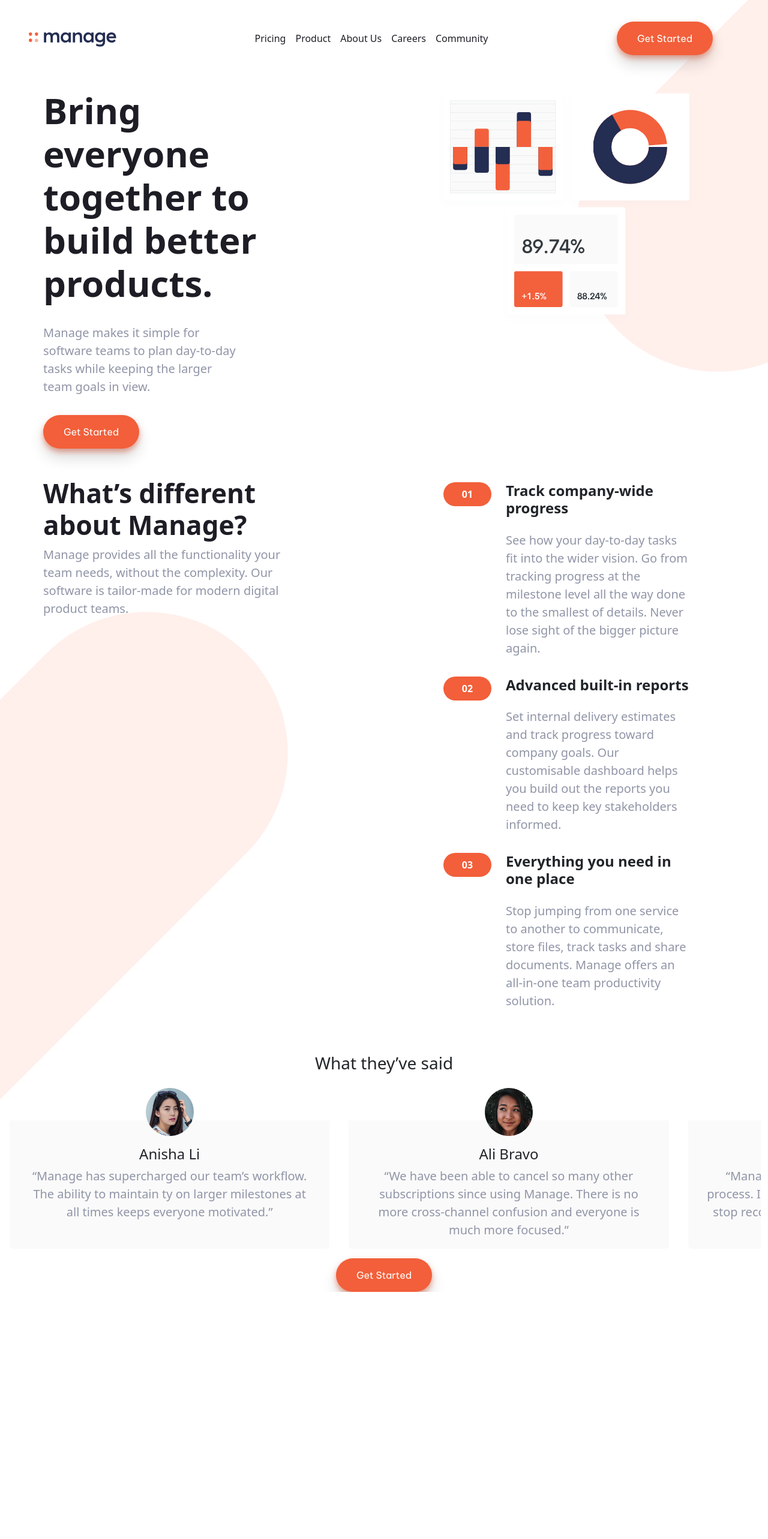
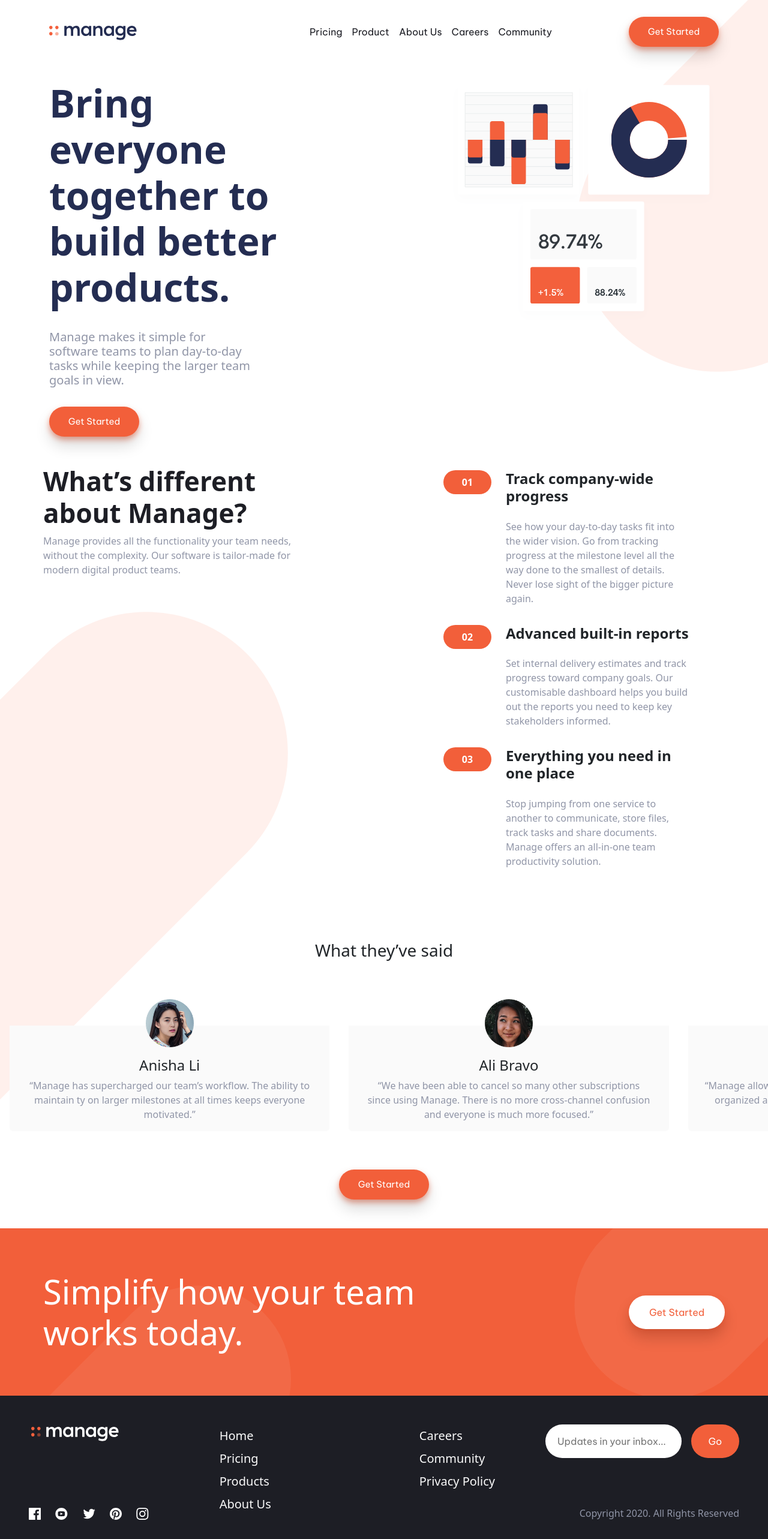
Before and after one commit to MrSeager/manage-landing, a React (Create React App) app: page / in a window 1280 px wide. Shown: the part 20-2586 px from the top of the page at 60% size. Before the commit the page ends 2174 px from the top, so only its background shows below. Built offline with nearby package versions, Linux system fonts and the light colour scheme.

Commit message:
4/13/2024

```diff
--- a/package.json
+++ b/package.json
@@ -12,6 +12,7 @@
     "react-bootstrap": "^2.10.2",
     "react-dom": "^18.2.0",
     "react-scripts": "5.0.1",
+    "swiper": "^11.1.0",
     "web-vitals": "^2.1.4"
   },
   "scripts": {
--- /dev/null
+++ b/src/Footer.js
@@ -0,0 +1,75 @@
+import React, {useState} from 'react';
+import ReactDOM from 'react-dom/client';
+import './index.css';
+import 'bootstrap/dist/css/bootstrap.css';
+
+import ImgLogo from './images/Image.png'
+import FBIcon from './images/icon-facebook.svg';
+import YTIcon from './images/icon-youtube.svg';
+import TIcon from './images/icon-twitter.svg';
+import PIcon from './images/icon-pinterest.svg';
+import IIcon from './images/icon-instagram.svg';
+
+const Footer = () => {
+    const [email, setEmail] = useState('');
+    const [error, setError] = useState(null);
+
+    const isValidEmail = (email) => {
+        return /\S+@\S+\.\S+/.test(email);
+    };
+
+    const handleChange = (event) => {
+        const inputValue = event.target.value;
+        setEmail(inputValue);
+
+        if (!isValidEmail(inputValue)){
+            setError('Please insert a valid email');
+        } else {
+            setError(null);
+        }
+    };
+
+    const handleSubmit = (event) => {
+        event.preventDefault();
+    };
+
+    return (
+        <footer className='container-fluid p-5'>
+            <img src={ImgLogo} alt='logo' className='img-fluid m-1' />
+            <div id='links' className='d-flex flex-row justify-content-between align-items-start'>
+                <div className='btn-group-vertical'>
+                    <a className='m-1' href='#'>Home</a>
+                    <a className='m-1' href='#'>Pricing</a>
+                    <a className='m-1' href='#'>Products</a>
+                    <a className='m-1' href='#'>About Us</a>
+                </div>
+                <div className='btn-group-vertical'>
+                    <a className='m-1' href='#'>Careers</a>
+                    <a className='m-1' href='#'>Community</a>
+                    <a className='m-1' href='#'>Privacy Policy</a>
+                </div>
+            </div>
+            <form id='sub' className='d-flex justify-content-between justify-self-end' onSubmit={handleSubmit}>
+                <input id='email'
+                       name='email'
+                       value={email}
+                       onChange={handleChange}
+                       className='cs-input'
+                       type="mail"
+                       placeholder="Updates in your inbox..." />
+                {error && <h6 className='cs-h6'>{error}</h6>}
+                <button className='cs-btn3' type="submit">Go</button>
+            </form>
+            <div id='socLinks' className='container-flued d-flex justify-content-between'>
+                <a className='' target="_blank" href='https://www.facebook.com/'><img src={FBIcon} alt='icon' /></a>
+                <a className='' target="_blank" href='https://www.youtube.com/'><img src={YTIcon} alt='icon' /></a>
+                <a className='' target="_blank" href='https://www.twitter.com/'><img src={TIcon} alt='icon' /></a>
+                <a className='' target="_blank" href='https://www.pinterest.com/'><img src={PIcon} alt='icon' /></a>
+                <a className='' target="_blank" href='https://www.instagram.com/'><img src={IIcon} alt='icon' /></a>
+            </div>
+            <p className='justify-self-end align-self-end'>Copyright 2020. All Rights Reserved</p>
+        </footer>
+    );
+};
+
+export default Footer;
--- a/src/Section_1.js
+++ b/src/Section_1.js
@@ -1,22 +1,32 @@
 import React from 'react';
 import './index.css';
 import 'bootstrap/dist/css/bootstrap.css';
+
+import Container from 'react-bootstrap/Container';
+import Row from 'react-bootstrap/Row';
+import Col from 'react-bootstrap/Col';
 
 import ImgIll from './images/illustration-intro.svg';
 
 const Section_1 = () => {
     return (
-        <section id='s1' className='container m-5 row'>
-            <div className='col-md-5 d-flex flex-column justify-content-center'>
-                <h1 className=''>Bring everyone together to build better products.</h1>
-                <p className=''>Manage makes it simple for software teams to plan day-to-day
-                tasks while keeping the larger team goals in view.</p>
-                <button className='cs-btn'>Get Started</button>
-            </div>
-            <div className='col-md-5 ms-md-auto'>
-                <img src={ImgIll} alt='Illustration' className='img-fluid float-end' />
-            </div>
-        </section>
+        <Container id='s1' className='mt-5'>
+            <Row>
+                <Col sm={{ span: 12, order: 3 }}
+                     md={{ span: 5, order: 1 }} className='d-flex flex-column justify-content-center align-items-md-start align-items-sm-center'>
+                    <h1 className='display-3'>Bring everyone together to build better products.</h1>
+                    <p className='h5 fw-normal'>Manage makes it simple for software teams to plan day-to-day
+                    tasks while keeping the larger team goals in view.</p>
+                    <button className='cs-btn'>Get Started</button>
+                </Col>
+                <Col md={{ span: 2, order: 2 }}>
+                </Col>
+                <Col sm={{ span: 12, order: 1 }}
+                     md={{ span: 5, order: 3 }}>
+                    <img src={ImgIll} alt='Illustration' className='img-fluid float-end' />
+                </Col>
+            </Row>
+        </Container>
     );
 };
 
--- a/src/Section_3.js
+++ b/src/Section_3.js
@@ -2,9 +2,6 @@ import React from 'react';
 import ReactDOM from 'react-dom/client';
 import './index.css';
 import 'bootstrap/dist/css/bootstrap.css';
-import reportWebVitals from './reportWebVitals';
-import autoAnimate from '@formkit/auto-animate';
-import { useEffect, useRef, useState } from 'react';
 
 import ImgAva1 from './images/avatar-anisha.png';
 import ImgAva2 from './images/avatar-ali.png';
@@ -12,11 +9,11 @@ import ImgAva3 from './images/avatar-richard.png';
 import ImgAva4 from './images/avatar-shanai.png';
 
 const Section_3 = () => {
+
     return (
         <section id='s3' className='container-fluid d-flex flex-column align-items-center'>
-            <h3>What they’ve said</h3>
-            <div className='overflow-auto'>
-                <div className='horizontal-scrollable row flex-nowrap'>
+            <h3 className='m-5'>What they’ve said</h3>
+            <div className='overflow-auto row flex-nowrap' id='scrollThing'>
                 <div className='card border-0 col-sm-5 m-3 text-center'>
                     <img src={ImgAva1} alt='avatar' className='card-img-top mx-auto' />
                     <div className='card-body'>
@@ -51,8 +48,7 @@ const Section_3 = () => {
                     </div>
                 </div>
             </div>
-            </div>
-            <button className='cs-btn'>Get Started</button>
+            <button className='cs-btn m-5'>Get Started</button>
         </section>
     );
 };
--- /dev/null
+++ b/src/Section_4.js
@@ -0,0 +1,16 @@
+import React from 'react';
+import ReactDOM from 'react-dom/client';
+import './index.css';
+import 'bootstrap/dist/css/bootstrap.css';
+
+const Section_4 = () => {
+
+    return (
+        <section id='s4' className='container-fluid d-flex flex-row align-items-center justify-content-between p-5'>
+            <h5 className='text-white m-4'>Simplify how your team works today.</h5>
+            <button className='cs-btn2 m-4'>Get Started</button>
+        </section>
+    );
+};
+
+export default Section_4;
--- a/src/index.css
+++ b/src/index.css
@@ -16,25 +16,44 @@ code {
     monospace;
 }
 
-header div .nav-link{
+.custom-toggler{
+  border-style: none !important;
+  color: hsl(228, 39%, 23%) !important;
+}
+
+.custom-toggler .navbar-toggler-icon{
+  background-image: url(./images/icon-hamburger.svg);
+}
+
+.cs-img{
+  margin-right: 35vh !important;
+}
+
+.cs-navbar{
+  background-color: transparent;
+  margin-top: 5vh;
+}
+
+.cs-a{
   font-size: 2vh;
   font-weight: 500;
-  color: hsl(233, 12%, 13%);
+  color: hsl(233, 12%, 13%) !important;
   transition: .3s;
+  font-family: 'Be Vietnam Pro', sans-serif;
 }
 
-header div .nav-link:hover{
-  color: hsl(227, 12%, 61%);
+.cs-a:hover{
+  color: hsl(227, 12%, 61%) !important;
 }
 
 .cs-btn{
-  font-size: 2vh;
+  font-size: 15px;
   font-family: 'Be Vietnam Pro', sans-serif;
   background-color: hsl(12, 88%, 59%);
   border: none;
   border-radius: 50px;
-  width: 20vh;
-  height: 7vh;
+  width: 150px;
+  height: 50px;
   color: white;
   box-shadow: rgba(0, 0, 0, 0.15) 0px 15px 25px, hsl(12, 88%, 79%) 0px 5px 10px;
   transition: .3s;
@@ -44,11 +63,27 @@ header div .nav-link:hover{
   background-color: hsl(12, 88%, 69%);
 }
 
+.cs-btn2{
+  font-size: 2vh;
+  font-family: 'Be Vietnam Pro', sans-serif;
+  background-color: white;
+  border: none;
+  border-radius: 50px;
+  width: 20vh;
+  height: 7vh;
+  color: hsl(12, 88%, 59%);
+  box-shadow: rgba(0, 0, 0, 0.15) 0px 15px 25px, hsl(12, 88%, 59%) 0px 5px 10px;
+  transition: .3s;
+}
+
+.cs-btn2:hover{
+  color: hsl(12, 88%, 69%);
+}
+
 #s1 h1{
   font-weight: 700;
-  font-size: 7.5vh;
   margin-bottom: 4vh;
-  color: hsl(233, 12%, 13%);
+  color: hsl(228, 39%, 23%);
 }
 
 #s1 p{
@@ -57,8 +92,7 @@ header div .nav-link:hover{
 }
 
 p{
-  font-size: 2.5vh;
-  color: hsl(227, 12%, 61%);
+  color: hsl(227, 12%, 61%) !important;
 }
 
 #s2 div ul li{
@@ -96,3 +130,117 @@ p{
 #s3 .card-img-top{
   width: 10vh;
 }
+
+#scrollThing::-webkit-scrollbar{
+  background-color: transparent;
+}
+
+#scrollThing::-webkit-scrollbar-thumb{
+  background-color: hsl(12, 88%, 59%);
+  border-radius: 50px;
+}
+
+body::-webkit-scrollbar{
+  background-color: transparent;
+}
+
+body::-webkit-scrollbar-thumb{
+  background-color: hsl(12, 88%, 59%);
+  border-radius: 50px;
+}
+
+#s4{
+  background-image: url("images/bg-simplify-section-desktop.svg");
+  background-color: hsl(12, 88%, 59%);
+	background-repeat: no-repeat;
+}
+
+#s4 h5{
+  width: 80vh;
+  font-size: 7vh;
+}
+
+footer{
+  background-color: hsl(233, 12%, 13%);
+  display: grid;
+  grid-template-columns: 1fr 2fr 1fr;
+  gap: 10vh;
+}
+
+#links{
+  grid-row: span 2;
+}
+
+#links a{
+  color: hsl(0, 0%, 98%);
+  text-decoration: none;
+  cursor: pointer;
+  transition: .3s;
+  font-size: 2.5vh;
+}
+
+#links a:hover{
+  color: hsl(12, 88%, 59%);
+}
+
+#socLinks{
+  width: 25vh;
+}
+
+#socLinks a img{
+  transition: .3s;
+}
+
+#socLinks a img:hover{
+  filter: brightness(0) saturate(100%) invert(48%) sepia(70%) saturate(3485%) hue-rotate(341deg) brightness(103%) contrast(90%);
+}
+
+.justify-self-end{
+  justify-self: end;
+}
+
+.cs-input{
+  font-family: 'Be Vietnam Pro', sans-serif;
+  font-size: 2vh;
+  border-radius: 50px;
+  height: 7vh;
+  padding-left: 2vh;
+  margin-right: 2vh;
+  color: hsl(12, 88%, 59%);
+  border: solid .5vh transparent;
+  outline: none;
+  transition: .3s;
+}
+
+.cs-input:hover, .cs-input:focus{
+  border: solid .5vh hsl(12, 88%, 59%);
+}
+
+.cs-btn3{
+  font-size: 2vh;
+  font-family: 'Be Vietnam Pro', sans-serif;
+  background-color: hsl(12, 88%, 59%);
+  border: none;
+  border-radius: 50px;
+  width: 10vh;
+  height: 7vh;
+  color: white;
+  transition: .3s;
+}
+
+.cs-btn3:hover{
+  background-color: hsl(12, 88%, 69%);
+}
+
+#sub{
+  position: relative;
+}
+
+.cs-h6{
+  position: absolute;
+  color: hsl(12, 88%, 69%);
+  font-size: 2vh;
+  font-weight: 400;
+  font-style: italic;
+  bottom: -50%;
+}
--- a/src/index.js
+++ b/src/index.js
@@ -6,9 +6,15 @@ import reportWebVitals from './reportWebVitals';
 import autoAnimate from '@formkit/auto-animate';
 import { useEffect, useRef, useState } from 'react';
 
+import Container from 'react-bootstrap/Container';
+import Nav from 'react-bootstrap/Nav';
+import Navbar from 'react-bootstrap/Navbar';
+
 import Section_1 from './Section_1';
 import Section_2 from './Section_2';
 import Section_3 from './Section_3';
+import Section_4 from './Section_4';
+import Footer from './Footer';
 
 import ImgLogo from './images/logo.svg';
 
@@ -23,34 +29,30 @@ const MainPage = () => {
 
   return (
     <main ref={parentRef}>
-      <header className='container m-5 navbar navbar-expand-sm justify-content-between'>
-        <a className='navbar-brand' href="#">
-          <img src={ImgLogo} alt='logo' className='img-fluid' />
-        </a>
-        <div className='conatiner-fluid'>
-          <ul className='navbar-nav'>
-            <li className='nav-item'>
-              <a className='nav-link' href="#">Pricing</a>
-            </li>
-            <li className='nav-item'>
-              <a className='nav-link' href="#">Product</a>
-            </li>
-            <li className='nav-item'>
-              <a className='nav-link' href="#">About Us</a>
-            </li>
-            <li className='nav-item'>
-              <a className='nav-link' href="#">Careers</a>
-            </li>
-            <li className='nav-item'>
-              <a className='nav-link' href="#">Community</a>
-            </li>
-          </ul>
-        </div>
-        <button className='cs-btn'>Get Started</button>
-      </header>
+      <Navbar expand="lg" className="cs-navbar">
+        <Container>
+          <Navbar.Brand className='cs-img' href="#">
+            <img src={ImgLogo} alt="logo" className="img-fluid" />
+          </Navbar.Brand>
+          <Navbar.Toggle aria-controls="collapsibleNavbar" className='custom-toggler' />
+          <Navbar.Collapse id="collapsibleNavbar">
+            <Nav className="me-auto">
+              {/* Menu items */}
+              <Nav.Link className='cs-a' href="#">Pricing</Nav.Link>
+              <Nav.Link className='cs-a' href="#">Product</Nav.Link>
+              <Nav.Link className='cs-a' href="#">About Us</Nav.Link>
+              <Nav.Link className='cs-a' href="#">Careers</Nav.Link>
+              <Nav.Link className='cs-a' href="#">Community</Nav.Link>
+            </Nav>
+            <button className="cs-btn">Get Started</button>
+          </Navbar.Collapse>
+        </Container>
+      </Navbar>
       <Section_1 />
       <Section_2 />
       <Section_3 />
+      <Section_4 />
+      <Footer />
       <section id='s1'>
 
       </section>
```
Also changed, not shown: src/images/Image.png (added), 1 other file (tests, documents, lock files or other folders). Lines whose indentation alone changed are shown as unchanged.
